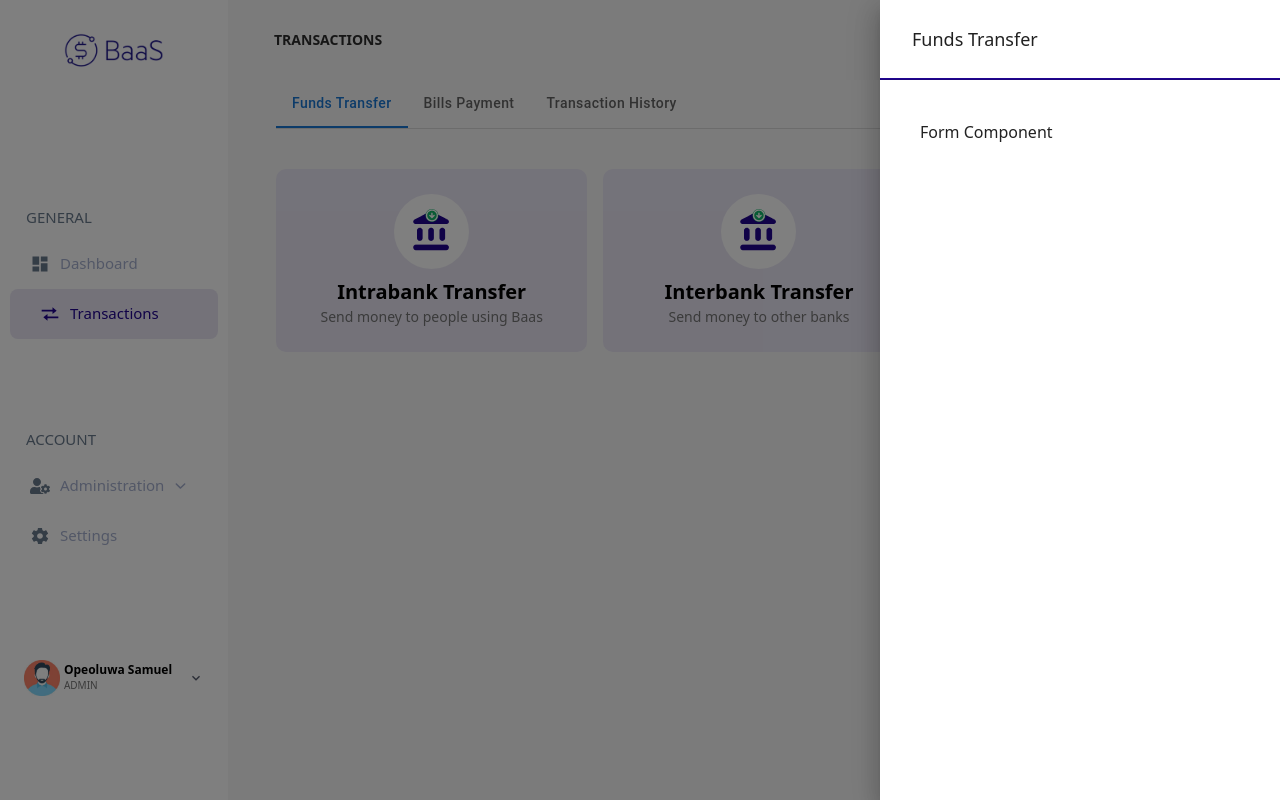
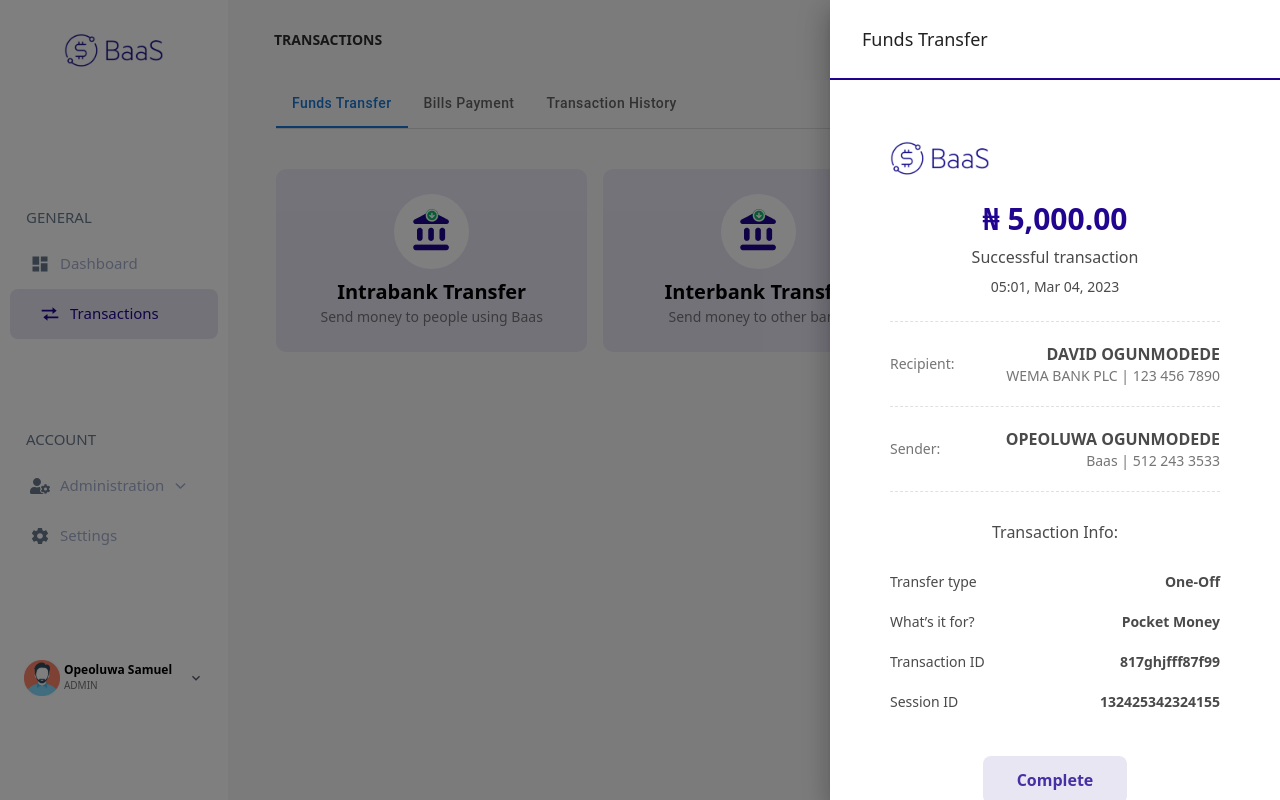
Before and after one commit to olukunle-abolade/BaaSNGWeb, a Next.js app: page /dashboard/transactions in a window 1280 px wide. Both pictures are taken after a click on the element 759 px from the left and 260 px from the top of the page. Built offline with nearby package versions, Linux system fonts and the light colour scheme; some icons are missing.

Commit message:
design: reciept ui design implementation

```diff
--- a/src/components/user/AddUserDrawer.tsx
+++ b/src/components/user/AddUserDrawer.tsx
@@ -161,7 +161,7 @@ const SidebarAddUser = (props: SidebarAddUserType) => {
       variant='temporary'
       onClose={handleClose}
       ModalProps={{ keepMounted: true }}
-      sx={{ '& .MuiDrawer-paper': { width: { xs: 300, sm: 400 } } }}
+      sx={{ '& .MuiDrawer-paper': { width: { xs: 300, sm: 450 } } }}
     >
       <Header>
         <h3 className='text-lg text-[#2D2D2D font-medium]'>{title}</h3>
@@ -169,7 +169,7 @@ const SidebarAddUser = (props: SidebarAddUserType) => {
           <Icon icon='bx:x' fontSize={20} />
         </IconButton>
       </Header>
-      <Divider sx={{backgroundColor: '#210590', height: 2,  width: { xs: 300, sm: 400 }}}  />
+      <Divider sx={{backgroundColor: '#210590', height: 2,  width: { xs: 300, sm: 450 }}}  />
       <Box sx={{ p: 5 }}>
        {children}
       </Box>
--- a/src/view/Funds/fund.tsx
+++ b/src/view/Funds/fund.tsx
@@ -12,6 +12,7 @@ import IntraImage from '@/assets/images/intrabank.png'
 // ** Component
 import SidebarAddUser from '@/components/user/AddUserDrawer';
 import OTP from '../otp/OTP';
+import Receipt from '../receipt/Receipt';
 
 const Fund = () => {
   const [addUserOpen, setAddUserOpen] = useState<boolean>(false)
@@ -65,7 +66,7 @@ const Fund = () => {
         </div>
       </div>
       <SidebarAddUser title='Funds Transfer' open={addUserOpen} toggle={toggleAddUserDrawer} >
-        Form Component
+        <Receipt />
       </SidebarAddUser>
 
     </Box>
--- /dev/null
+++ b/src/view/receipt/Receipt.tsx
@@ -0,0 +1,120 @@
+import Image from 'next/image';
+
+// ** MUI
+import { Divider } from '@mui/material'
+
+// ** Image
+import Logo from '@/assets/logo.png';
+import Reciept from "@/assets/images/receipt.png"
+
+// ** Components
+import CustomButton from '@/components/CustomButton';
+
+
+const Receipt = () => {
+  return (
+    <div className="">
+      <div className='p-5 h-[620px] w-full mx-auto '>
+        <div className="absolute z-10">
+          <Image
+            src={Reciept}
+            alt=''
+            fill
+          />
+        </div>
+
+        {/* logo */}
+        <div className=" space-x-4 ">
+          <Image
+            src={Logo}
+            alt=""
+            height={100}
+            width={100}
+          />
+        </div>
+
+        <div className=" flex  flex-col  items-center my-6">
+          {/* price */}
+          <p className='text-kprimary text-3xl font-bold'>₦ 5,000.00</p>
+          <h3 className='text-n400 text-[16px] font-medium my-2 '>Successful transaction</h3>
+          <h3 className='text-n400 text-sm font-normal'>05:01, Mar 04, 2023</h3>
+        </div>
+
+        <Divider  sx={{borderStyle:'dashed'}} />
+        {/* table */}
+        <div className="w-full my-5  space-y-5">
+          {/*  */}
+          <div className="flex items-center justify-between">
+            {/* name */}
+            <p className='text-n100 text-sm font-normal'>Recipient:</p>
+            {/* desc */}
+            <div className="">
+              <p className='text-n400 text-[16px] text-right font-bold'>DAVID OGUNMODEDE</p>
+              <p className='text-n100 text-sm text-right font-normal'>WEMA BANK PLC | 123 456 7890</p>
+            </div>
+          </div>
+        </div>
+        <Divider  sx={{borderStyle:'dashed'}} />
+        {/* table */}
+        <div className="w-full my-5 space-y-5">
+          {/*  */}
+          <div className="flex items-center justify-between">
+            {/* name */}
+            <p className='text-n100 text-sm font-normal'>Sender:</p>
+            {/* desc */}
+            <div className="">
+              <p className='text-n400 text-[16px] text-right font-bold'>OPEOLUWA OGUNMODEDE</p>
+              <p className='text-n100 text-sm text-right font-normal'>Baas | 512 243 3533</p>
+            </div>
+          </div>
+        </div>
+        <Divider  sx={{borderStyle:'dashed'}} />
+
+        <p className='text-n400 text-[16px] text-center font-medium mt-7'>Transaction Info:</p>
+        {/* table */}
+        <div className="w-full mt-7 space-y-5">
+          {/*  */}
+          <div className="flex items-center justify-between">
+            {/* name */}
+            <p className='text-n400 text-sm font-normal'>Transfer type</p>
+            {/* desc */}
+            <p className='text-n400 text-sm font-semibold'>One-Off</p>
+          </div>
+          {/*  */}
+          <div className="flex items-center justify-between">
+            {/* name */}
+            <p className='text-n400 text-sm font-normal'>What’s it for?</p>
+            {/* desc */}
+            <p className='text-n400 text-sm font-semibold'>Pocket Money</p>
+          </div>
+          {/*  */}
+          <div className="flex items-center justify-between">
+            {/* name */}
+            <p className='text-n400 text-sm font-normal'>Transaction ID</p>
+            {/* desc */}
+            <p className='text-n400 text-sm font-semibold'>817ghjfff87f99</p>
+          </div>
+          {/*  */}
+          <div className="flex items-center justify-between">
+            {/* name */}
+            <p className='text-n400 text-sm font-normal'>Session ID</p>
+            {/* desc */}
+            <p className='text-n400 text-sm font-semibold'>132425342324155</p>
+          </div>
+        </div>
+      </div>
+      {/* button */}
+      <div className="w-full flex justify-center  mt-4">
+        <CustomButton title='Complete' buttonStyle={{backgroundColor: "#E9E6F4", width: 144}} titleColor="#4730A3" />
+      </div>
+    </div>
+  )
+}
+
+export default Receipt
+
+const styles = {
+  landingimage: {
+    zIndex: "0"
+  }
+}
--- a/src/view/success/Success.tsx
+++ b/src/view/success/Success.tsx
@@ -5,7 +5,6 @@ import { FaCheck } from 'react-icons/fa'
 
 // ** Components
 import CustomButton from '@/components/CustomButton'
-
 
 const Success = () => {
   return (
--- a/src/view/transactions/TransactionDetails.tsx
+++ b/src/view/transactions/TransactionDetails.tsx
@@ -11,6 +11,7 @@ import CustomButton from '@/components/CustomButton'
 import Wema from '@/assets/images/Wema-Bank.svg'
 import Customer from '@/assets/images/customer.svg'
 import Feedback from '@/assets/images/feedback.svg'
+
 const TransactionDetails = () => {
   return (
     <div className="relative">
```
Also changed, not shown: src/assets/images/receipt.png (added).
